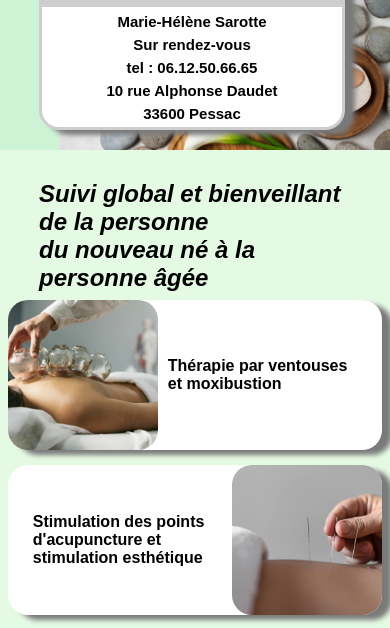
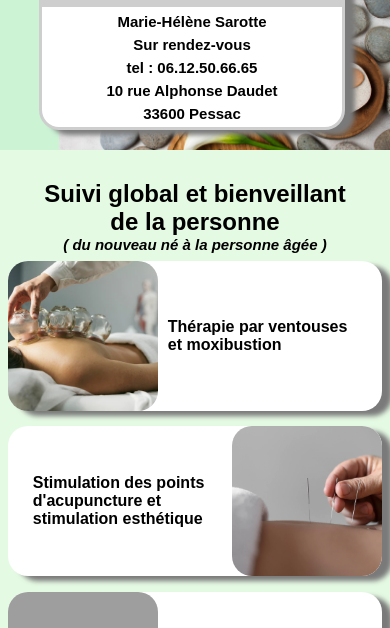
Before and after one commit to ChristopheBAGNOUD/ProjetPerso, a plain HTML site: page index.html in a window 390 px wide. Shown: the part 180-808 px from the top of the page. Drawn offline with Linux system fonts and the light colour scheme; grey boxes are pictures that could not be loaded; a web font is replaced by a local one.

Commit message:
Modif 21/11

```diff
--- a/index.html
+++ b/index.html
@@ -39,7 +39,7 @@
     <footer>
         <div class = titrefooter></div>
         <h2>Suivi global et bienveillant de la personne</h2>
-        <h2>du nouveau né à la personne âgée</h2>
+        <h2 class="info">( du nouveau né à la personne âgée ) </h2>
     </div>
         <div class = footercontainer1>
             <img src="img/client-processus-ventouse_23-2148824061.webp" alt="">
--- a/style.css
+++ b/style.css
@@ -91,10 +91,15 @@ footer{
 }
 footer h2{
     margin:0% 0% ;
-    font-style: oblique;
+
     display: flex;
 
     justify-content: center;
+
+}
+.info{
+    font-style: italic;
+    font-size: 15px;
 
 }
 .titrefooter{
@@ -196,7 +201,8 @@ footer{
 }
 footer h2{
     margin:0% 10%;
-    font-style: oblique;
+
+    text-align: center;
     display: flex;
     justify-content: center;
 
```
